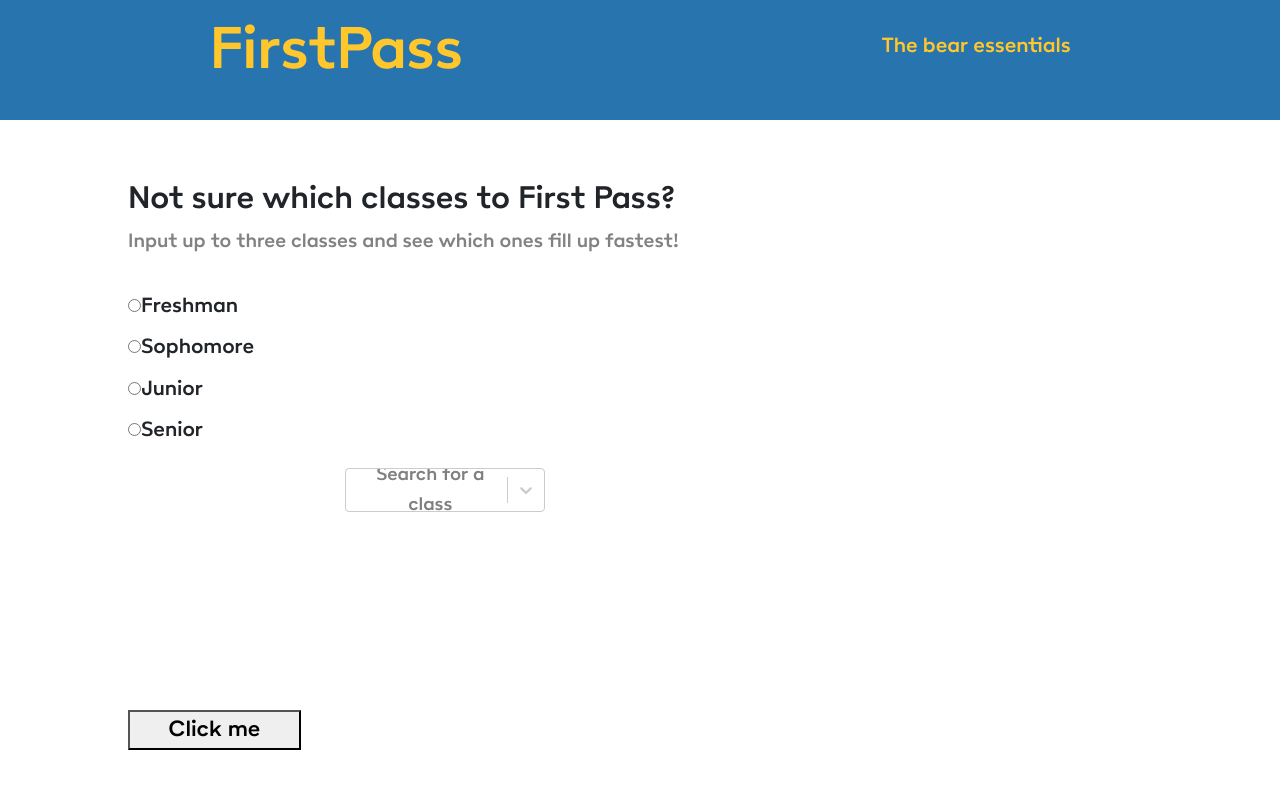
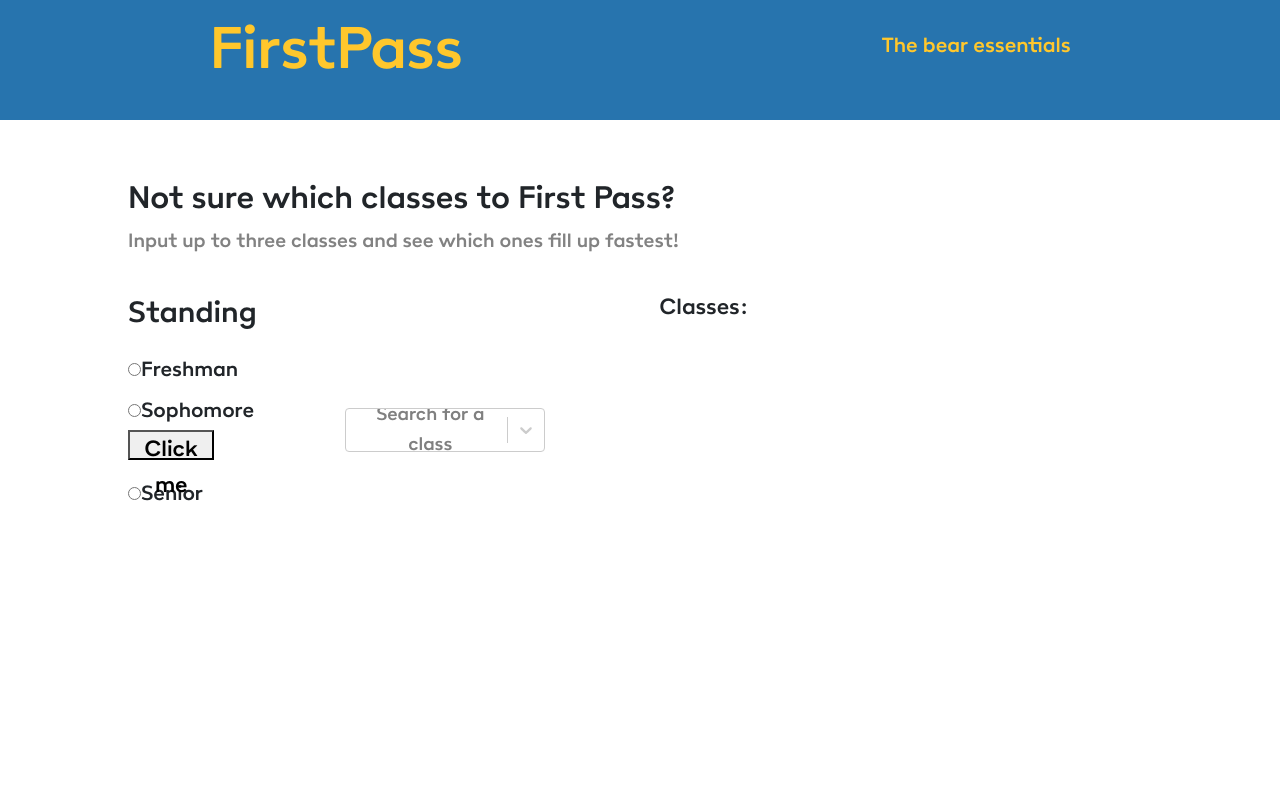
Before and after one commit to JiaminXu1019/FirstPass-1, a React (Create React App) app: page / in a window 1280 px wide. Shown: the top 788 px of the page. Built offline with nearby package versions, Linux system fonts and the light colour scheme; the HTML template or start-up script is replaced by a standard one.

Commit message:
Get the inputted classes to display dynamically + fix CSS

```diff
--- a/src/components/Home.css
+++ b/src/components/Home.css
@@ -1,7 +1,7 @@
 .radio-buttons {
-    display:grid;
-    grid-template-columns: 15% 20%;
-    grid-template-rows: 50vh auto; /* clean up later */
+    display: grid;
+    grid-template-columns: 15% 20% 20%;
+    grid-template-rows: 15vh 15vh;
     grid-column-gap: 2.5%;
     grid-row-gap: 20px;
     padding-left: 10%;
@@ -19,3 +19,12 @@
 #dropdown {
     align-content: unset;
 }
+
+button {
+    width: 50%;
+    height: 25%;
+}
+
+#standing {
+    font-size: 2rem;
+}
--- a/src/components/Home.js
+++ b/src/components/Home.js
@@ -7,6 +7,7 @@ import axios from 'axios'
 // Components
 import StandingRadioButton from './standing-radio-button'
 import ClassDropdown from './classDropdown'
+import dates from '../backend/JSON_Data/dates.json'
 //import { response } from 'express';
 
 // import Container from 'react-bootstrap/Container';
@@ -77,18 +78,33 @@ class Home extends React.Component {
 
 
   render() {
+
+    // convert JS Object of input classes into an array
+    const gotResults = this.state.resultsReceived;
+    const arrayOfClassObjects = this.state.classes;
+    var arrayOfClasses = [];
+    if(gotResults) {
+      for(var i = 0; i < arrayOfClassObjects.length; i++) {
+        arrayOfClasses.push(arrayOfClassObjects[i]["value"]);
+      }
+    }
+
     return (
       <div className="radio-buttons">
+        <div className="box">
+          <p id="standing">Standing</p>
           <StandingRadioButton
             onValueChange = {this.onValueChange}
             formSubmit = {this.formSubmit}
             parentState = {this.state.selectedOption}
           />
+        </div>
         <ClassDropdown
           handleChange = {this.handleChange}
           selectChange = {this.selectChange}
           classes = {this.state.classes}
         />
+        <p>Classes: {arrayOfClasses}</p>
         <button onClick={() => this.getClasses()}>
           Click me
         </button>
--- a/src/components/classDropdown.css
+++ b/src/components/classDropdown.css
@@ -214,6 +214,10 @@
     overflow-y: auto;
 
     font-size: 1.25rem;
+
+    grid-row-start: 1;
+    grid-row-end: 4;
+    grid-column: 2;
 }
 
 .inside{
```
Also changed, not shown: 1 other file (tests, documents, lock files or other folders). Lines whose indentation alone changed are shown as unchanged.
